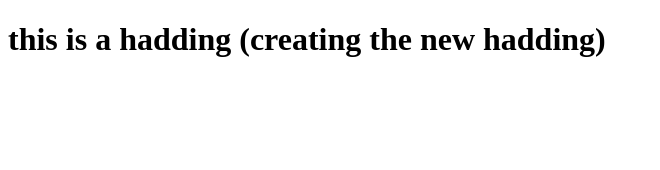
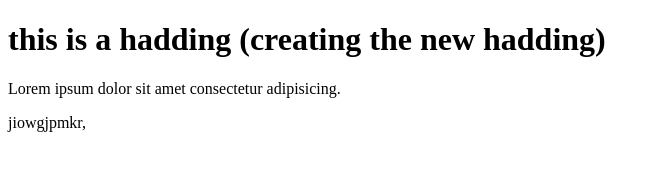
Before and after one commit to khaniliyas010/git-and-github, a plain HTML site: page index.html in a window 1280 px wide. Shown: the whole page, without its empty margins (0-660 px from the left). Drawn offline with Linux system fonts and the light colour scheme.

Commit message:
this is new file create

```diff
--- a/index.html
+++ b/index.html
@@ -7,5 +7,9 @@
 </head>
 <body>
     <h1>this is a hadding (creating the new hadding)</h1>
+    <p>Lorem ipsum dolor sit amet consectetur adipisicing.</p>
+    jiowgjpmkr,
+
+
 </body>
 </html>
```
